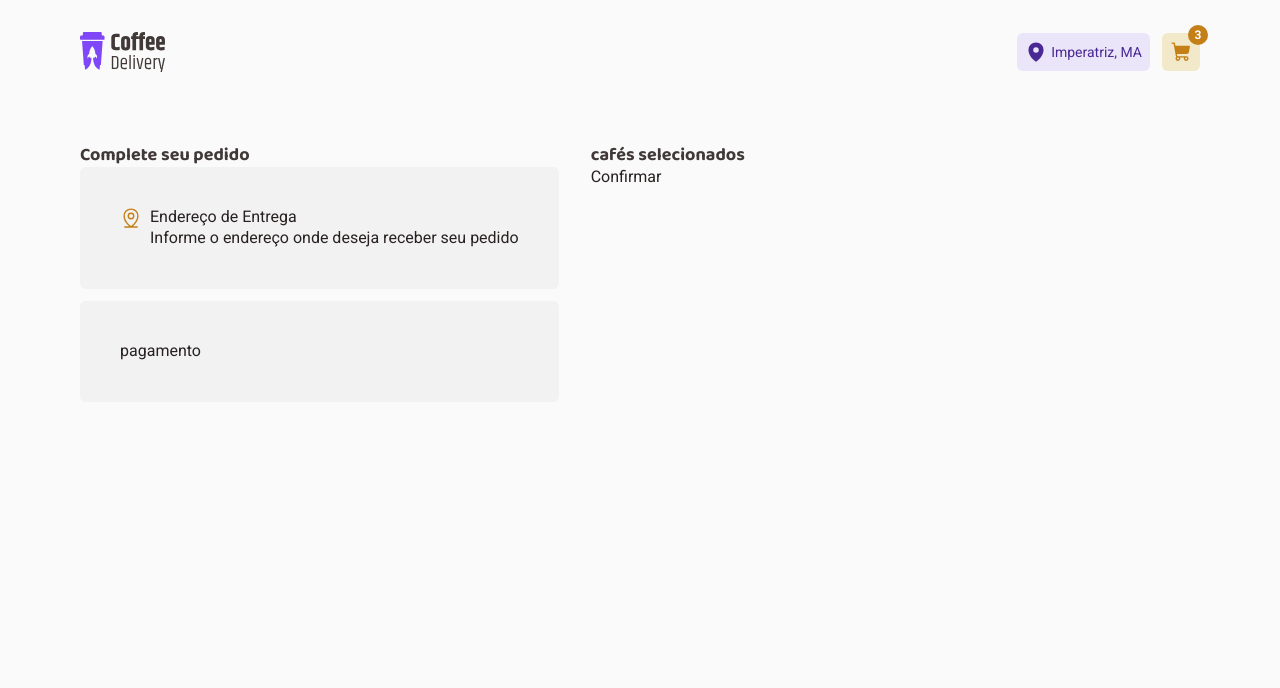
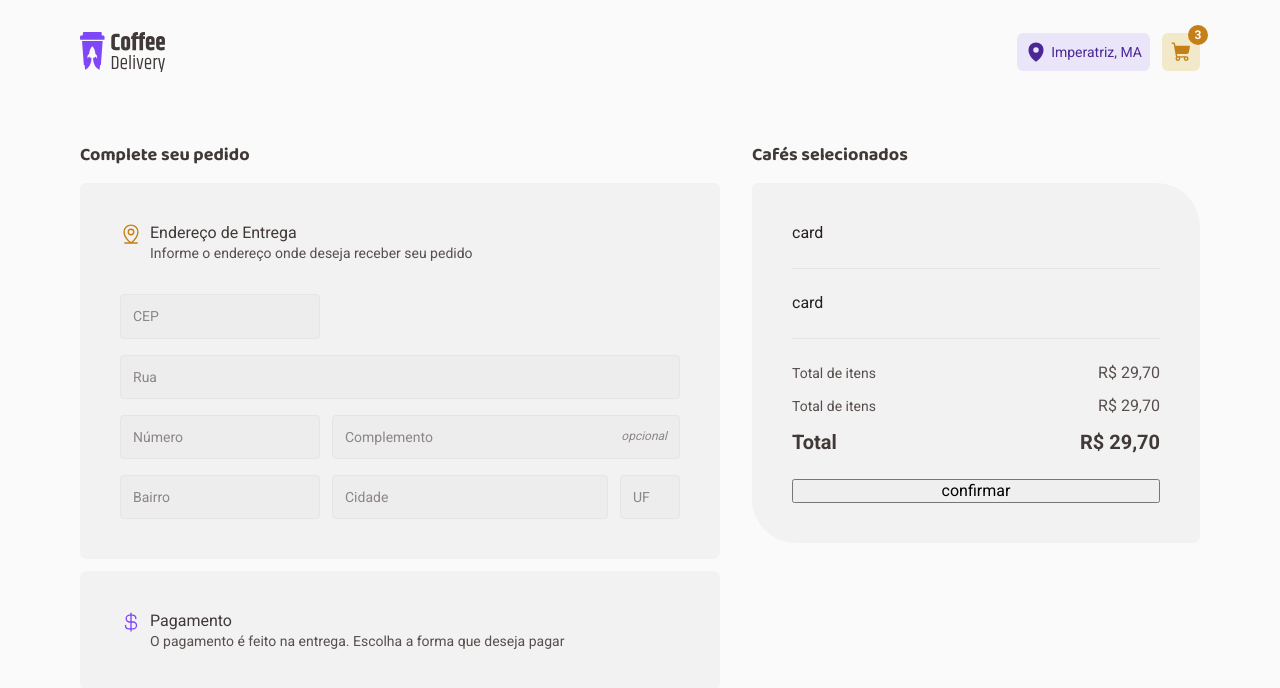
Before and after one commit to pejamp/coffee-delivery-ignite-challenge, a React (Vite) app: page /checkout in a window 1280 px wide. Shown: the top 688 px of the page. Built offline with nearby package versions, Linux system fonts and the light colour scheme; the HTML template or start-up script is replaced by a standard one.

Commit message:
feat: add Input component in form

```diff
--- /dev/null
+++ b/src/components/Input/index.tsx
@@ -0,0 +1,15 @@
+import { InputHTMLAttributes } from 'react'
+import { InputContainer, OptionalTip } from './styles'
+
+interface InputProps extends InputHTMLAttributes<HTMLInputElement> {
+  optional?: boolean
+}
+
+export function Input({ optional, ...props }: InputProps) {
+  return (
+    <InputContainer>
+      <input {...props} />
+      {optional && <OptionalTip>opcional</OptionalTip>}
+    </InputContainer>
+  )
+}
--- /dev/null
+++ b/src/components/Input/styles.ts
@@ -0,0 +1,36 @@
+import styled from 'styled-components'
+
+export const InputContainer = styled.div`
+  display: flex;
+  align-items: center;
+  gap: 4px;
+  padding: 0.75rem;
+
+  border-radius: 4px;
+  border: 1px solid ${(props) => props.theme['base-400']};
+  background-color: ${(props) => props.theme['base-300']};
+
+  input {
+    flex: 1;
+    background: transparent;
+    border: 0;
+    font-size: 0.875rem;
+    color: ${(props) => props.theme['base-700']};
+    box-shadow: none;
+
+    &::placeholder {
+      font-size: 0.875rem;
+      color: ${(props) => props.theme['base-600']};
+    }
+  }
+
+  &:has(input:focus) {
+    border-color: ${(props) => props.theme['yellow-800']};
+  }
+`
+
+export const OptionalTip = styled.span`
+  font-size: 0.75rem;
+  font-style: italic;
+  color: ${(props) => props.theme['base-600']};
+`
--- a/src/pages/Checkout/index.tsx
+++ b/src/pages/Checkout/index.tsx
@@ -1,10 +1,20 @@
-import { MapPinLine } from '@phosphor-icons/react'
+import { CurrencyDollar, MapPinLine } from '@phosphor-icons/react'
 import {
   CheckoutContainer,
+  CoffeeAccount,
+  CoffeeCards,
+  Divider,
   FormCard,
   FormContainer,
   FormHeader,
+  FormInputs,
+  InputCEP,
+  InputLocation,
+  InputNumber,
+  TotalContent,
+  TotalItem,
 } from './styles'
+import { Input } from '../../components/Input'
 
 export function Checkout() {
   return (
@@ -15,19 +25,68 @@ export function Checkout() {
 
           <FormCard>
             <FormHeader>
-              <MapPinLine size={22} />
+              <MapPinLine size={22} color="#C47F17" />
               <div>
                 <span>Endereço de Entrega</span>
                 <p>Informe o endereço onde deseja receber seu pedido</p>
               </div>
             </FormHeader>
+            <FormInputs>
+              <InputCEP>
+                <Input placeholder="CEP" />
+              </InputCEP>
+              <Input placeholder="Rua" />
+              <InputNumber>
+                <Input placeholder="Número" />
+                <Input placeholder="Complemento" optional />
+              </InputNumber>
+              <InputLocation>
+                <Input placeholder="Bairro" />
+                <Input placeholder="Cidade" />
+                <Input placeholder="UF" />
+              </InputLocation>
+            </FormInputs>
           </FormCard>
-          <FormCard>pagamento</FormCard>
+
+          <FormCard>
+            <FormHeader>
+              <CurrencyDollar size={22} color="#8047F8" />
+              <div>
+                <span>Pagamento</span>
+                <p>
+                  O pagamento é feito na entrega. Escolha a forma que deseja
+                  pagar
+                </p>
+              </div>
+            </FormHeader>
+          </FormCard>
         </div>
         <div>
-          <h1>cafés selecionados</h1>
+          <h1>Cafés selecionados</h1>
 
-          <div>Confirmar</div>
+          <CoffeeAccount>
+            <CoffeeCards>
+              <div>card</div>
+              <Divider />
+              <div>card</div>
+              <Divider />
+            </CoffeeCards>
+            <TotalContent>
+              <TotalItem>
+                <p>Total de itens</p>
+                <span>R$ 29,70</span>
+              </TotalItem>
+              <TotalItem>
+                <p>Total de itens</p>
+                <span>R$ 29,70</span>
+              </TotalItem>
+              <TotalItem totalSum>
+                <p>Total</p>
+                <span>R$ 29,70</span>
+              </TotalItem>
+            </TotalContent>
+            <button>confirmar</button>
+          </CoffeeAccount>
         </div>
       </FormContainer>
     </CheckoutContainer>
--- a/src/pages/Checkout/styles.ts
+++ b/src/pages/Checkout/styles.ts
@@ -15,6 +15,7 @@ export const FormContainer = styled.form`
     font-weight: 700;
     font-size: 1.125rem;
     color: ${(props) => props.theme['base-800']};
+    margin-bottom: 1rem;
   }
 `
 
@@ -23,6 +24,7 @@ export const FormCard = styled.div`
   flex-direction: column;
   gap: 32px;
   padding: 2.5rem;
+  min-width: 40rem;
 
   border-radius: 6px;
   background-color: ${(props) => props.theme['base-200']};
@@ -37,10 +39,85 @@ export const FormHeader = styled.div`
   align-items: flex-start;
   gap: 8px;
 
-  svg {
-    color: ${(props) => props.theme['yellow-800']};
+  span {
+    font-size: 1rem;
+    color: ${(props) => props.theme['base-800']};
   }
 
-  span {
+  p {
+    font-size: 0.875rem;
+    color: ${(props) => props.theme['base-700']};
   }
 `
+
+export const CoffeeAccount = styled.div`
+  display: flex;
+  flex-direction: column;
+  gap: 24px;
+
+  padding: 2.5rem;
+  min-width: 28rem;
+
+  border-radius: 6px 44px;
+  background-color: ${(props) => props.theme['base-200']};
+`
+
+export const TotalContent = styled.div`
+  display: flex;
+  flex-direction: column;
+  gap: 12px;
+`
+
+interface TotalItemProps {
+  totalSum?: boolean
+}
+
+export const TotalItem = styled.div<TotalItemProps>`
+  display: flex;
+  align-items: center;
+  justify-content: space-between;
+  color: ${(props) => props.theme['base-700']};
+
+  span {
+    font-size: ${(props) => (props.totalSum ? '1.25rem' : '1rem')};
+  }
+
+  font-size: ${(props) => (props.totalSum ? '1.25rem' : '0.875rem')};
+  font-weight: ${(props) => (props.totalSum ? '700' : '400')};
+  color: ${(props) =>
+    props.totalSum ? props.theme['base-800'] : props.theme['base-700']};
+`
+
+export const Divider = styled.div`
+  height: 1px;
+  background-color: ${(props) => props.theme['base-400']};
+`
+
+export const CoffeeCards = styled.div`
+  display: flex;
+  flex-direction: column;
+  gap: 24px;
+`
+
+export const FormInputs = styled.div`
+  display: flex;
+  flex-direction: column;
+  gap: 16px;
+`
+
+const InputSizeBase = styled.div`
+  display: grid;
+  gap: 12px;
+`
+
+export const InputCEP = styled(InputSizeBase)`
+  grid-template-columns: 12.5rem;
+`
+
+export const InputNumber = styled(InputSizeBase)`
+  grid-template-columns: 12.5rem auto;
+`
+
+export const InputLocation = styled(InputSizeBase)`
+  grid-template-columns: 12.5rem 17.25rem 3.75rem;
+`
```
